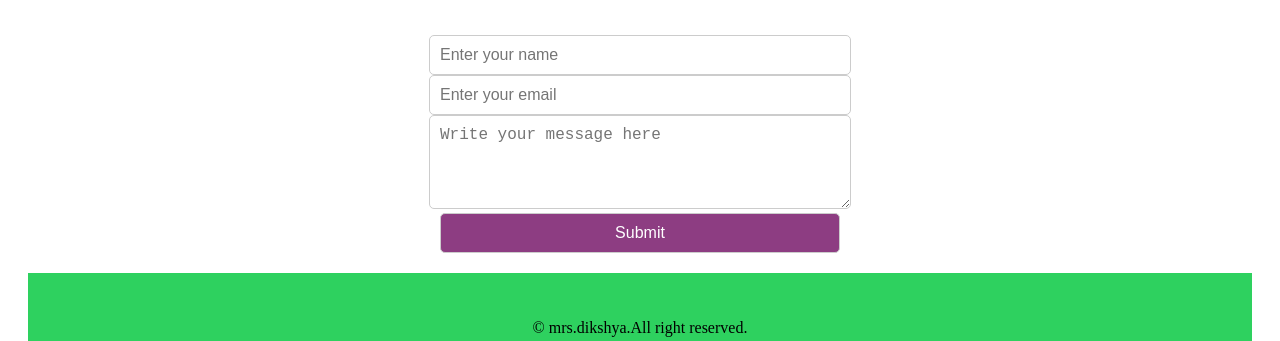
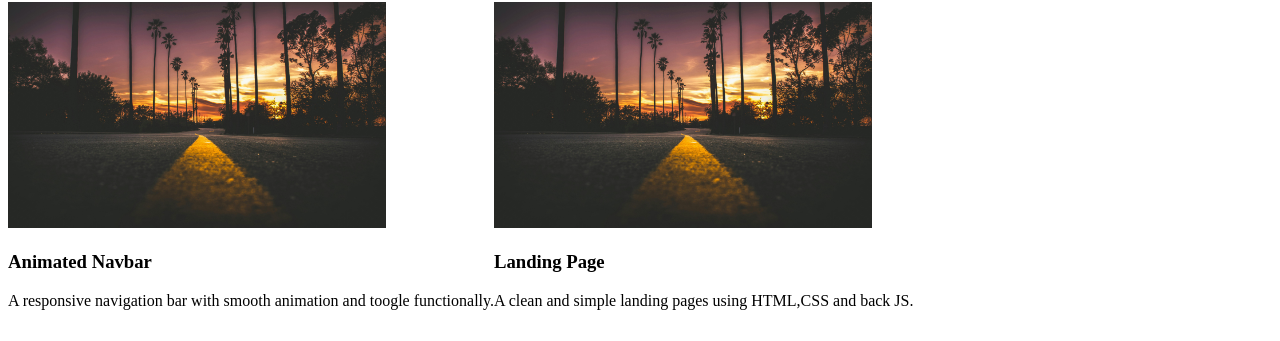
Before and after one commit to purnimaghimire34/frontend, a plain HTML site: page index.html in a window 1280 px wide. Shown: the part 327-668 px from the top of the page. Drawn offline with Linux system fonts and the light colour scheme.

Commit message:
index.html

```diff
--- a/index.html
+++ b/index.html
@@ -23,6 +23,20 @@
             <img src="./Honda.jpg" alt="Honda" >
         </div>
     </div>
+    <h2>My Project</h2>
+    <div class="Project">
+
+        <div class="left">
+            <img src="./nature.jpg" alt="nature">
+            <h3>Animated Navbar</h3>
+            <p>A responsive navigation bar with smooth animation and toogle functionally.</p>
+        </div>
+        <div class="right">
+            <img src="./nature.jpg" alt="nature">
+            <h3>Landing Page</h3>
+            <p>A clean and simple landing pages using HTML,CSS and back JS. </p>
+        </div>
+      </div>
     <div class="form">
         <h1>Contact Me</h1>
         <form action="#" method="post">
--- a/style.css
+++ b/style.css
@@ -112,3 +112,9 @@
   .footer a{
     text-decoration: none;
   }
+  .Project{
+    display: flex;
+  }
+.h2{
+    text-align: center;
+}
```
Also changed, not shown: nature.jpg (added).
